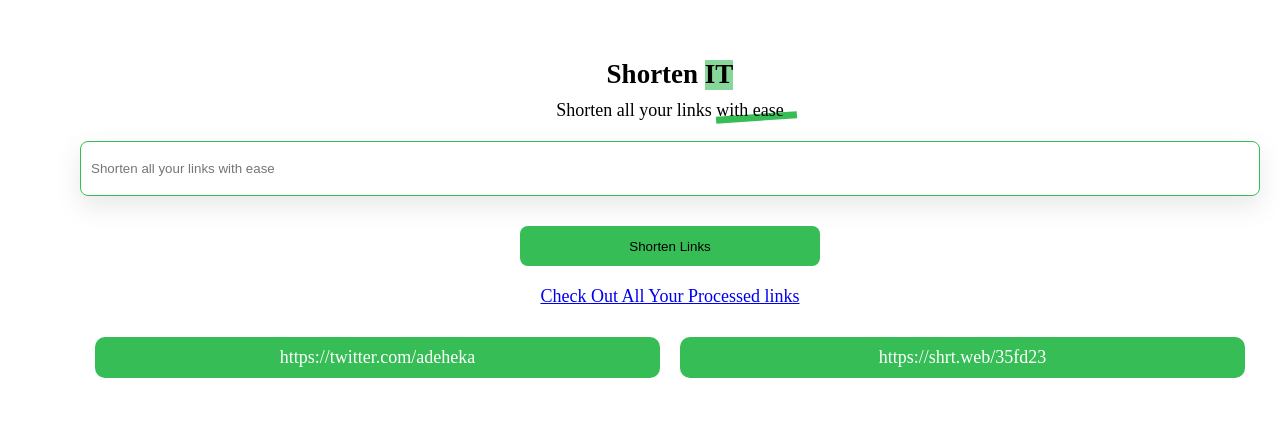
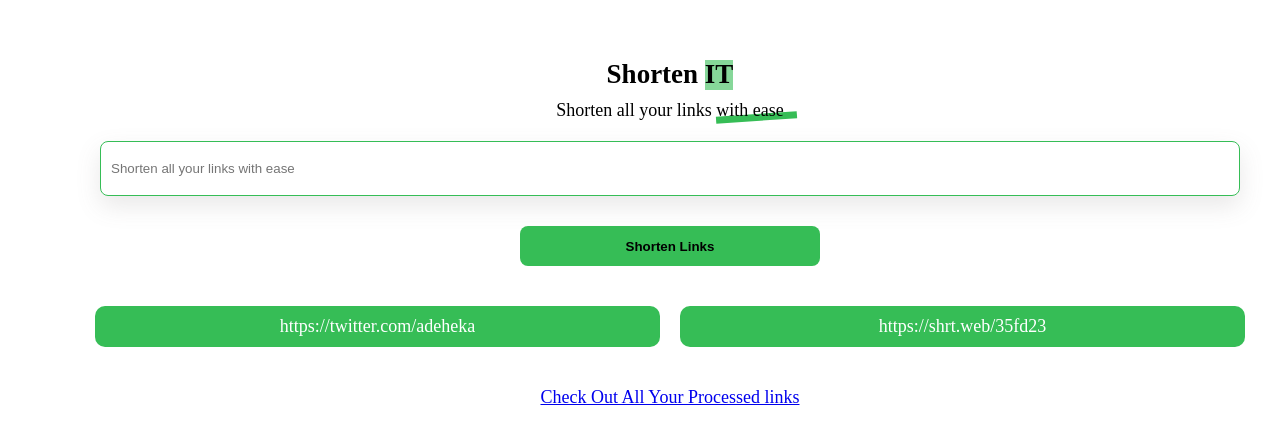
Before and after one commit to heisdeku/shorten-it, a React (Create React App) app: page / in a window 1280 px wide. Shown: the part 101-542 px from the top of the page. Built offline with nearby package versions, Linux system fonts and the light colour scheme.

Commit message:
changesX

```diff
--- a/src/App.css
+++ b/src/App.css
@@ -10,30 +10,8 @@
     margin: 10px 0;
 }
 
-input {
-    outline: none;
-    width: 100%;
-    height: 40px;
-    background-color: transparent;
-    border: 1px solid #36bd56;
-    border-radius: 8px;
-    padding: 10px;
-    box-shadow: 0px 10px 25px rgba(119, 115, 115, 0.16);
-}
-
-button {
-    background: #36bd56;
-    border: none;
-    width: 300px;
-    height: 40px;
-    border-radius: 8px;
-    color: black;
-}
-
-button:hover {
-    border: 2px solid black;
-    opacity: 0.7;
-    color: white;
+.container__landing {
+    margin: 0 20px;
 }
 
 .bg {
@@ -64,6 +42,33 @@ button:hover {
     ;
 }
 
+input {
+    outline: none;
+    width: 100%;
+    height: 40px;
+    background-color: transparent;
+    border: 1px solid #36bd56;
+    border-radius: 8px;
+    padding: 10px;
+    box-shadow: 0px 10px 25px rgba(119, 115, 115, 0.16);
+}
+
+button {
+    background: #36bd56;
+    border: none;
+    width: 300px;
+    height: 40px;
+    font-weight: 700;
+    border-radius: 8px;
+    color: black;
+}
+
+button:hover {
+    border: 2px solid black;
+    opacity: 0.7;
+    color: white;
+}
+
 @media (min-width: 600px) and (max-width: 991px) {
     .container {
         margin: 0 50px;
--- a/src/Components/Results/Result.css
+++ b/src/Components/Results/Result.css
@@ -14,6 +14,12 @@
     padding: 10px;
 }
 
+.input a,
+.output a {
+    text-decoration: none;
+    color: white;
+}
+
 @media (max-width: 500px) {
     .result__inner {
         grid-template-columns: .5fr .5fr;
--- a/src/Components/Results/Result.js
+++ b/src/Components/Results/Result.js
@@ -1,13 +1,14 @@
 import React from 'react'
 import './Result.css'
-function Result() {
+function Result(props) {
   return (
     <div class="result__inner">
       <div className="result__inner-input">
-        <p className="input">https://twitter.com/adeheka</p>
+        <p className="input"><a href={props.input}>{props.input}</a></p>
       </div>
       <div className="result__inner-output">
-        <p className="output">https://shrt.web/35fd23</p>
+        <p className="output">
+          <a href={props.output}>https://shrt.web/35fd23</a></p>
       </div>
     </div>
   )
--- a/src/pages/Home.js
+++ b/src/pages/Home.js
@@ -12,13 +12,16 @@ const Home = () =>
       <p>Shorten all your links <span className="underline">with ease</span></p>
       <InputBox />
       <Button />
+    </div>
+      <div className="container__result">
+        <Result
+          input='https://twitter.com/adeheka'
+          output='https://shrt.web/35fd23'
+        />
+      </div>
       <p>
         <Link to="/mylinks">Check Out All Your Processed links</Link>
       </p>
-    </div>
-      <div className="container__result">
-        <Result />
-      </div>
   </div>
 
 
```
